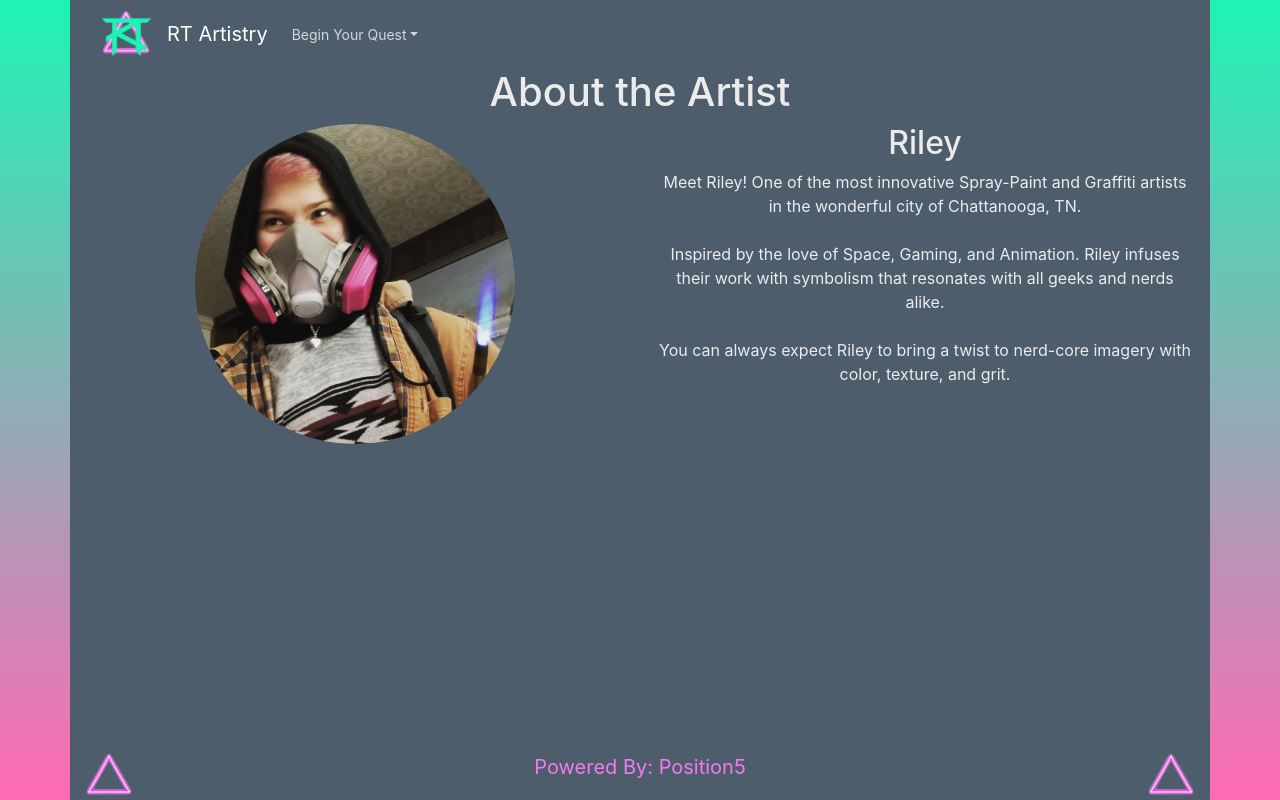
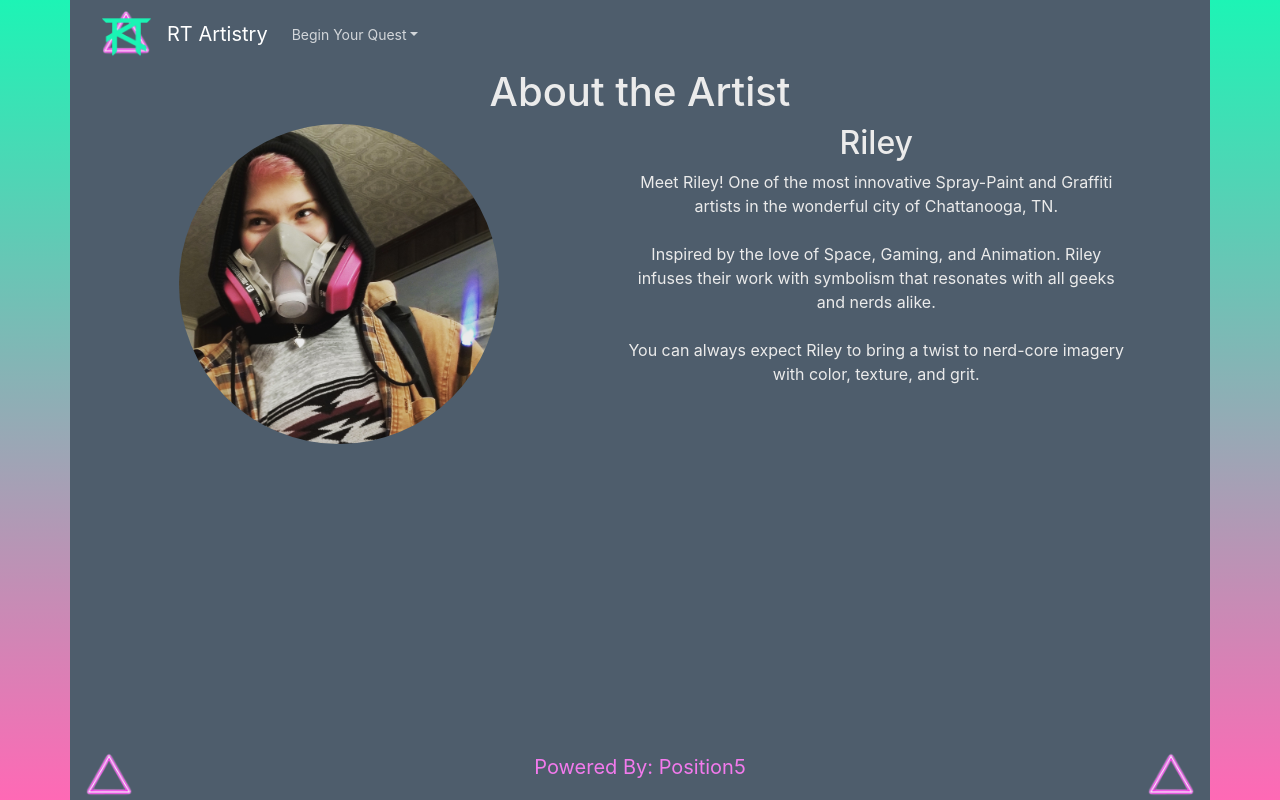
Before and after one commit to ElementCR/rtartistry, a React (Create React App) app: page /about in a window 1280 px wide. Built offline with nearby package versions, Linux system fonts and the light colour scheme.

Commit message:
fixed the bio-text issue

```diff
--- a/src/About.js
+++ b/src/About.js
@@ -13,7 +13,7 @@ class About extends Component {
                     <Col>
                         <Image id="portrait" src={Portrait} />
                     </Col>
-                    <Col>
+                    <Col id="bio-text">
                         <h2>Riley</h2>
                         <div>
                             Meet Riley! One of the most innovative Spray-Paint and Graffiti artists in the wonderful city of Chattanooga, TN.
--- a/src/App.css
+++ b/src/App.css
@@ -187,3 +187,7 @@ html, body{
   max-width: 3em;
   max-height: 3em;
 }
+
+#bio-text{
+  padding-right: 5em;
+}
```
